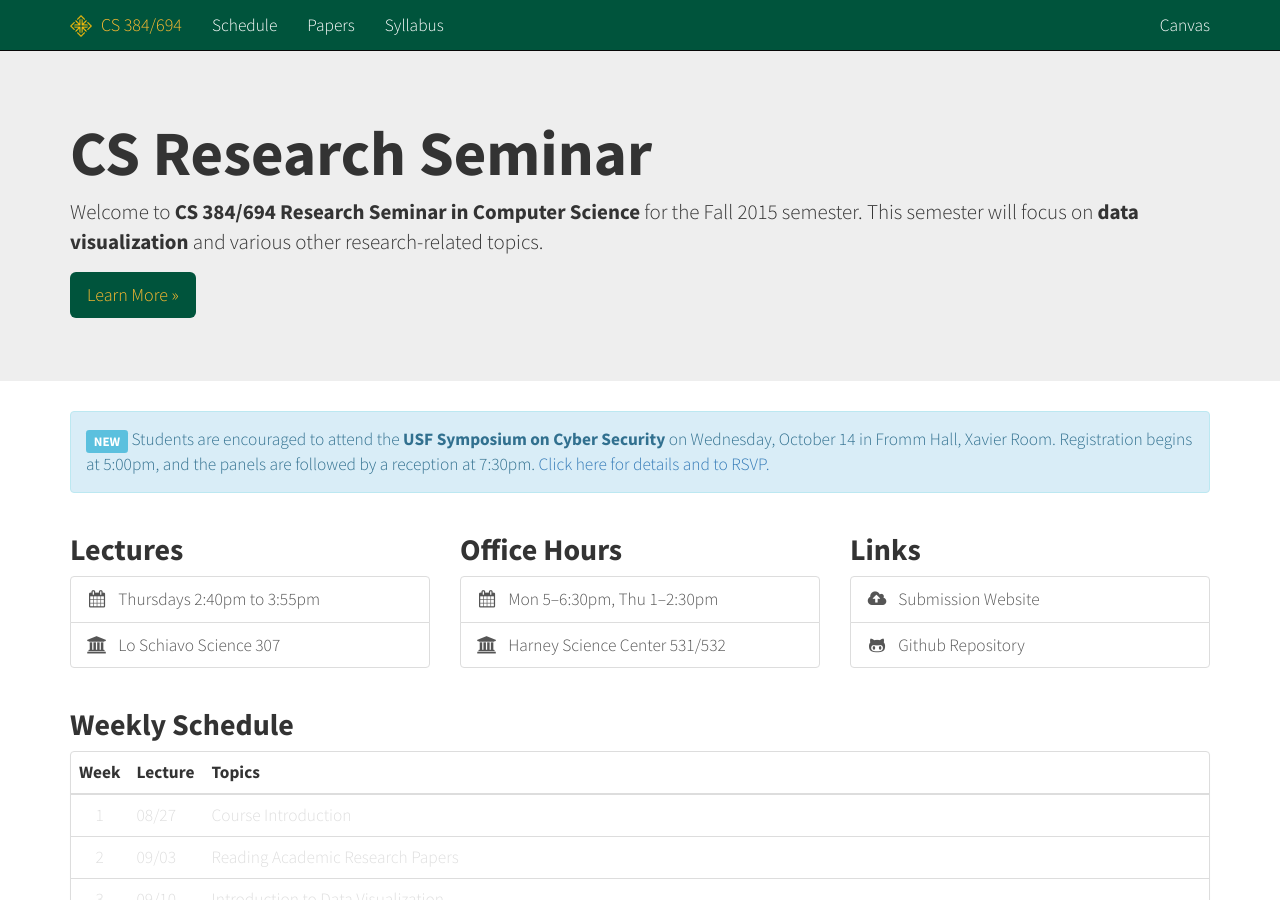
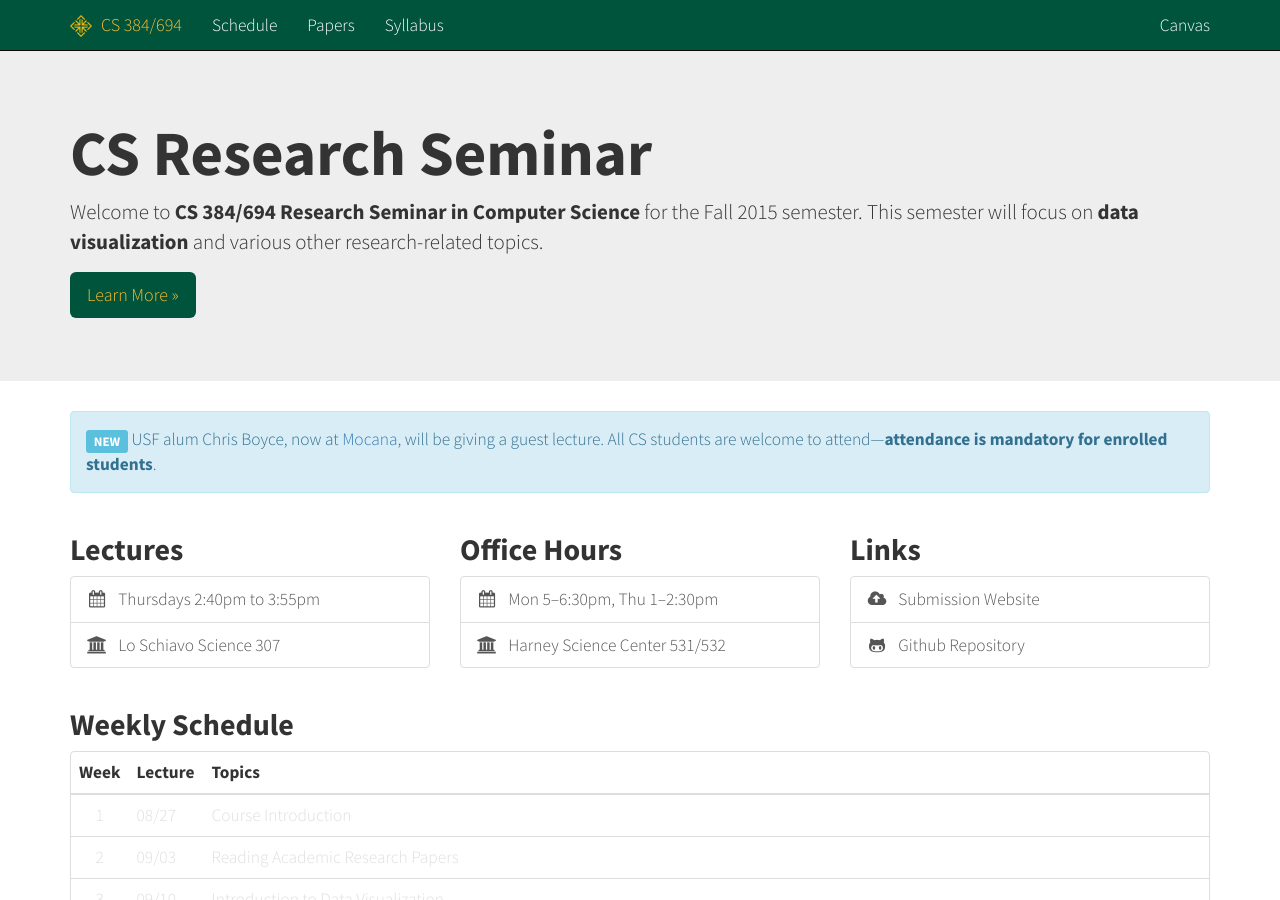
Before and after one commit to cs694/fall2015, a Jekyll site: the page built from index.html, in a window 1280 px wide and 900 px high. Built offline with Jekyll 4.4.1, drawn with Linux system fonts in a browser that asks for light colours; Markdown is read by kramdown in place of the engine named in the settings.

Commit message:
Updating announcement.

```diff
--- a/index.html
+++ b/index.html
@@ -5,7 +5,7 @@ title: Home
 
 <p class="alert alert-info">
 <span class="label label-info">NEW</span>
-Students are encouraged to attend the <strong>USF Symposium on Cyber Security</strong> on Wednesday, October 14 in Fromm Hall, Xavier Room. Registration begins at 5:00pm, and the panels are followed by a reception at 7:30pm. <a href="http://sjengle.cs.usfca.edu/2015/09/22/cybersecurity-symposium.html">Click here for details and to RSVP.</a>
+USF alum Chris Boyce, now at <a href="https://www.mocana.com/">Mocana</a>, will be giving a guest lecture. All CS students are welcome to attend&mdash;<strong>attendance is mandatory for enrolled students</strong>.
 </p>
 
 {% include details.html %}
```
